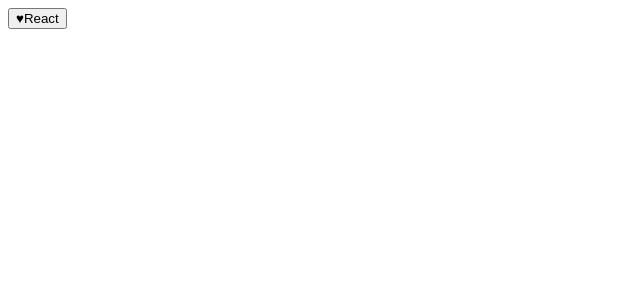
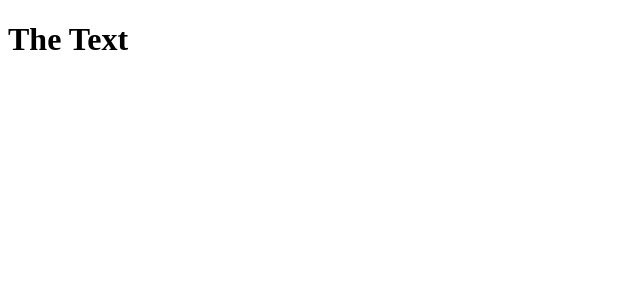
Before and after one commit to venkat4541/first-react-app, a React (Create React App) app in the folder first-react-app/: page / in a window 1280 px wide. Shown: the top 300 px of the page, without its empty margins (0-640 px from the left). Built offline with nearby package versions, Linux system fonts and the light colour scheme; the HTML template or start-up script is replaced by a standard one.

Commit message:
Custom validation using props
Returning errors based on validation

```diff
--- a/first-react-app/src/App.js
+++ b/first-react-app/src/App.js
@@ -2,16 +2,20 @@
 
 class App extends React.Component {
   render() {
-    return <button><Heart />React</button>
+    return <Title text="The Text"/>
   }
 }
 
-const Button = (props) => <button>{props.children}</button>
+const Title = (props) => <h1>{props.text}</h1>
 
-class Heart extends React.Component {
-  render() {
-    return <span>&hearts;</span>
+Title.propTypes = {
+  text(props, propName, component) {
+    if(!propName in props) {
+      return new Error('missing ${propName}')
+    }
+    if(props[propName].length < 6) {
+      return new Error('{$propName} was too short')
+    }
   }
 }
-
 export default App
```
